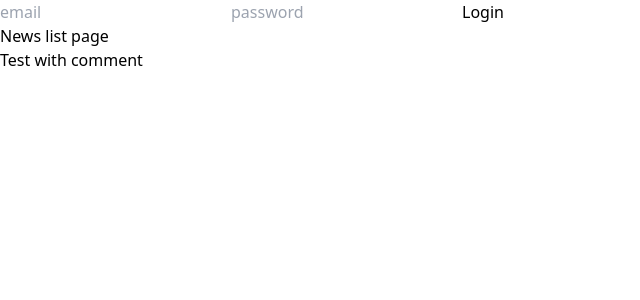
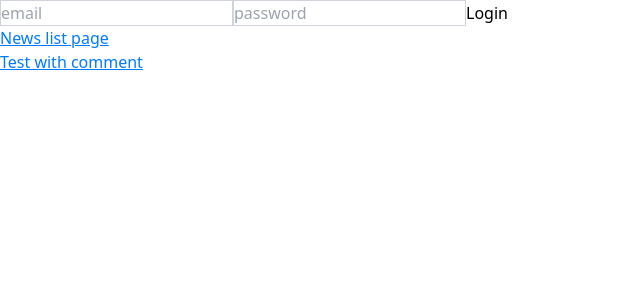
Before and after one commit to jassiG/kuroco-nuxt3-demo, a Nuxt app: page /login in a window 1280 px wide. Shown: the top 300 px of the page, without its empty margins (0-640 px from the left). Built offline with nearby package versions, Linux system fonts and the light colour scheme.

Commit message:
fix styles

```diff
--- a/app.vue
+++ b/app.vue
@@ -3,3 +3,15 @@
     <NuxtPage />
   </div>
 </template>
+<style>
+a {
+  color: #007bff;
+  text-decoration: underline;
+}
+input {
+  border: 1px solid #ced4da;
+}
+textarea {
+  border: 1px solid #ced4da;
+}
+</style>
--- a/components/pagenator.vue
+++ b/components/pagenator.vue
@@ -44,9 +44,3 @@ const goToPage = (page) => {
   emit("pageUpdate", currentPage.value);
 };
 </script>
-<style scoped>
-.pagenator {
-  display: flex;
-  margin: 20px 0;
-}
-</style>
--- a/pages/login/2step_login/index.vue
+++ b/pages/login/2step_login/index.vue
@@ -1,6 +1,6 @@
 <template>
   <div>
-    <p v-if="Status !== null" :style="{ color: resultMessageColor }">
+    <p v-if="Status !== null">
       {{ resultMessage }}
     </p>
     <form v-if="preloginStatus === false" @submit.prevent="login">
--- a/pages/login/index.vue
+++ b/pages/login/index.vue
@@ -1,6 +1,6 @@
 <template>
   <form @submit.prevent="login">
-    <p v-if="loginStatus !== null" :style="{ color: resultMessageColor }">
+    <p v-if="loginStatus !== null">
       {{ resultMessage }}
     </p>
 
--- a/pages/news_paginated/index.vue
+++ b/pages/news_paginated/index.vue
@@ -20,10 +20,7 @@ const route = useRoute();
 const currentPage = ref(route.query.page || 1);
 
 const response = ref(null);
-
-onBeforeMount(() => {
-  fetchNews(route.query.page || 1);
-});
+response.value = await fetchNews(route.query.page || 1);
 
 async function updatePage(page) {
   currentPage.value = page;
@@ -35,6 +32,6 @@ async function fetchNews(page) {
     baseURL: config.public.apiBase,
     credentials: "include",
   }).then((res) => res.data.value);
-  response.value = res;
+  return res;
 }
 </script>
```
